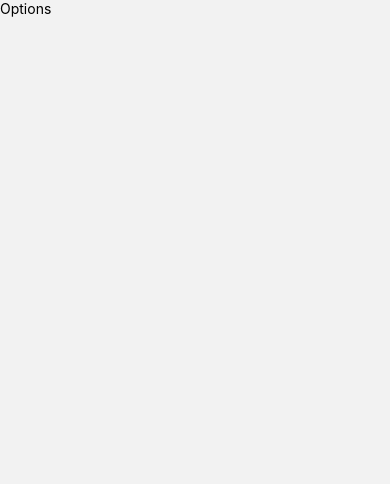
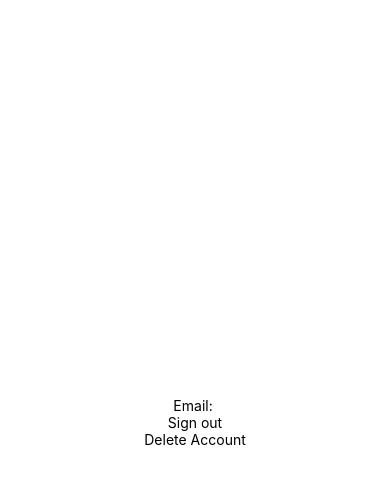
Before and after one commit to 1homsi/Quakly, a React Native app: screen /Option in a window 390 px wide. Shown: the top 484 px of the page. Built offline with nearby package versions, Linux system fonts and the light colour scheme.

Commit message:
Some code

```diff
--- a/screens/HomeScreen.js
+++ b/screens/HomeScreen.js
@@ -9,19 +9,27 @@ import { Icon } from "react-native-elements"
 const HomeScreen = () => {
   const navigation = useNavigation()
 
-  const handleSignOut = () => {
-    auth
-      .signOut()
-      .then(() => {
-        navigation.replace("Login")
-      })
-      .catch(error => alert(error.message))
-  }
-
   return (
     <SafeAreaView style={styles.container}>
-      {/* <Text>Email: {auth.currentUser?.email}</Text> */}
       <View style={styles.Top}>
+        {!auth.currentUser ?
+          <>
+            <Text onPress={() => { navigation.replace("Login") }}>lol</Text>
+          </> :
+          <>
+            <TouchableOpacity style={styles.ProfileDot} >
+              <Icon
+                style={styles.icon}
+                reverseColor
+                name='user'
+                type='font-awesome'
+                size={35}
+                onPress={() => navigation.navigate("Option")}
+              />
+            </TouchableOpacity>
+          </>
+        }
+
         <View style={{ flex: 1 }}>
           <Text placeholder="Test" style={styles.HeadTitlte} >Quakly</Text>
         </View>
@@ -33,13 +41,7 @@ const HomeScreen = () => {
           size={35}
           onPress={() => navigation.replace("Home")}
         />
-      </View>
-      <TouchableOpacity
-        onPress={handleSignOut}
-        style={styles.button}
-      >
-        <Text style={styles.buttonText}>Sign out</Text>
-      </TouchableOpacity>
+      </View >
       <View style={styles.ListView}>
         <FlatList
           style={styles.list}
--- a/screens/LoginScreen.js
+++ b/screens/LoginScreen.js
@@ -76,7 +76,7 @@ const LoginScreen = () => {
           </TouchableOpacity>
         </View>
         <Text style={styles.NotAUser} onPress={() => { navigation.replace("Register") }}>Not a user? Register!</Text>
-        <Text style={styles.ForgotPassword} onPress={() => { navigation.replace("ViewProduct") }}>Forgot Password?</Text>
+        <Text style={styles.ForgotPassword} onPress={() => { navigation.replace("ResetPassword") }}>Forgot Password?</Text>
       </KeyboardAvoidingView>
     </>
   )
--- a/screens/Options.js
+++ b/screens/Options.js
@@ -1,12 +1,77 @@
-import { View, Text } from 'react-native'
-import React from 'react'
+import React from "react";
+import { StyleSheet, View, Text, TouchableOpacity, Alert } from "react-native";
+import { auth } from "../firebase";
+import { useNavigation } from "@react-navigation/native";
 
-const Options = () => {
+
+export default function Option() {
+
+    const navigation = useNavigation();
+
+    // React.useEffect(() => {
+    //     if (!auth.currentUser) {
+    //         navigation.replace("Home")
+    //     }
+    // }, [])
+
+
+
+    const handleSignOut = () => {
+        auth
+            .signOut()
+            .then(() => {
+                navigation.replace("Login")
+            })
+            .catch(error => alert(error.message))
+    }
+
+    const handleDeleteUser = () =>
+        Alert.alert(
+            "Delete Account",
+            "Are you sure, you want to delete your account?",
+            [
+                {
+                    text: "Cancel",
+                    style: "cancel"
+                },
+                {
+                    text: "OK", onPress: () => {
+                        auth.currentUser.delete()
+                            .then(() => {
+                                navigation.replace("Home")
+                            })
+                            .catch((error) => {
+                                alert(error.message)
+                            });
+                    }
+                }
+            ]
+        );
+
     return (
-        <View>
-            <Text>Options</Text>
+        <View style={styles.container}>
+            <Text>Email: {auth.currentUser?.email}</Text>
+            <TouchableOpacity
+                onPress={handleSignOut}
+                style={styles.button}
+            >
+                <Text style={styles.buttonText}>Sign out</Text>
+            </TouchableOpacity>
+            <TouchableOpacity
+                onPress={handleDeleteUser}
+                style={styles.button}
+            >
+                <Text style={styles.buttonText}>Delete Account</Text>
+            </TouchableOpacity>
         </View>
-    )
+    );
 }
 
-export default Options
+const styles = StyleSheet.create({
+    container: {
+        flex: 1,
+        backgroundColor: "white",
+        alignItems: "center",
+        justifyContent: "center",
+    }
+});
--- a/screens/RegisterScreen.js
+++ b/screens/RegisterScreen.js
@@ -7,6 +7,8 @@ import { Icon } from 'react-native-elements';
 const RegisterScreen = () => {
     const [email, setEmail] = useState('')
     const [password, setPassword] = useState('')
+    const [Otherpassword, setOtherPassword] = useState('')
+
 
     const navigation = useNavigation()
 
@@ -20,6 +22,10 @@ const RegisterScreen = () => {
     }, [])
 
     const handleSignUp = () => {
+        if (password !== Otherpassword) {
+            alert("Passwords do not match")
+        }
+        else {
             auth
                 .createUserWithEmailAndPassword(email, password)
                 .then(userCredentials => {
@@ -27,6 +33,7 @@ const RegisterScreen = () => {
                     console.log('Registered with:', user.email);
                 })
                 .catch(error => alert(error.message))
+        }
     }
 
     return (
@@ -59,6 +66,14 @@ const RegisterScreen = () => {
                         placeholder="Password"
                         value={password}
                         onChangeText={text => setPassword(text)}
+                        style={styles.input}
+                        secureTextEntry
+                    />
+                    <TextInput
+                        placeholderTextColor="#003f5c"
+                        placeholder="Repeat Password"
+                        value={Otherpassword}
+                        onChangeText={text => setOtherPassword(text)}
                         style={styles.input}
                         secureTextEntry
                     />
--- a/screens/ResetPassword.js
+++ b/screens/ResetPassword.js
@@ -1,11 +1,40 @@
-import { View, Text } from 'react-native'
+import { View, Text, TextInput, TouchableOpacity } from 'react-native'
 import React from 'react'
+import { auth } from '../firebase'
+import { useNavigation } from '@react-navigation/native'
 
 const ResetPassword = () => {
+    const [email, setEmail] = React.useState('')
+    const navigation = useNavigation()
+
+    const handleReset = () => {
+        auth.sendPasswordResetEmail(email)
+            .catch((error) => {
+                // var errorCode = error.code;
+                // var errorMessage = error.message;
+                alert("Error please try again later")
+            });
+        navigation.navigate('Login')
+    }
+
     return (
         <View>
-            <Text>ResetPassword</Text>
-        </View>
+            <Text>Reset Password</Text>
+            <TextInput
+                placeholderTextColor="#003f5c"
+                placeholder="Email"
+                value={email}
+                onChangeText={text => setEmail(text)}
+            />
+
+            <View>
+                <TouchableOpacity
+                    onPress={handleReset}
+                >
+                    <Text >Login</Text>
+                </TouchableOpacity>
+            </View>
+        </View >
     )
 }
 
```
Also changed, not shown: 1 other file (tests, documents, lock files or other folders). Lines whose indentation alone changed are shown as unchanged.
